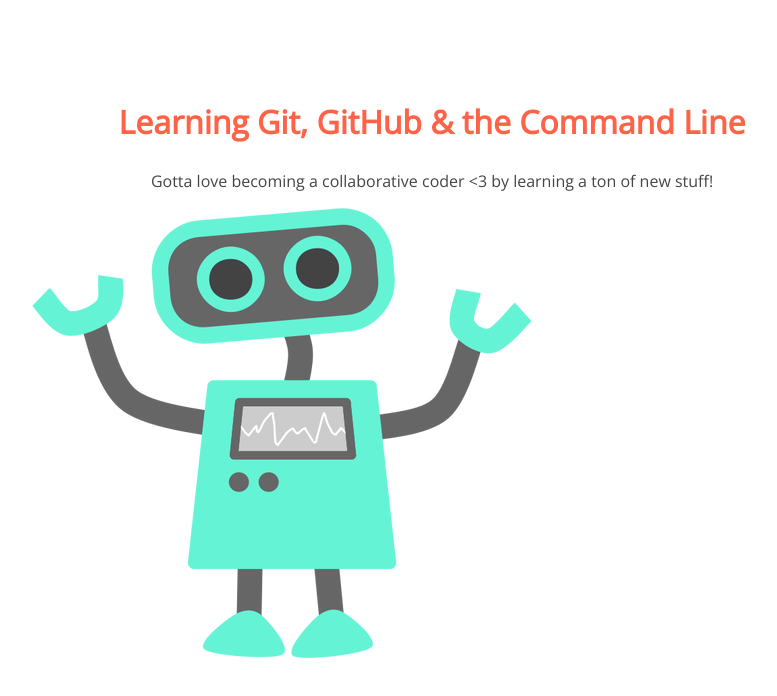
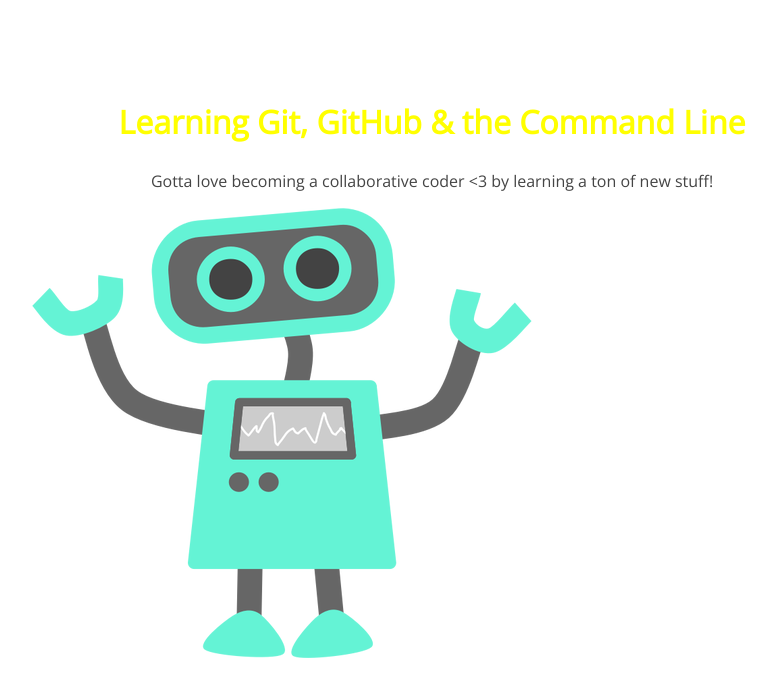
Before and after one commit to codecampgirl/105-project, a plain HTML site: page index.html in a window 1280 px wide. Shown: the whole page, without its empty margins (208-985 px from the left). Drawn offline with nearby package versions, Linux system fonts and the light colour scheme.

Commit message:
changed h1 color to yellow

```diff
--- a/css/style.css
+++ b/css/style.css
@@ -10,7 +10,7 @@
 section h1 {
 	font: 32px 'Open Sans';
 	font-weight: bold;
-	color: tomato;
+	color: yellow;
 }
 section p {
 	font: 16px 'Open Sans';
```
